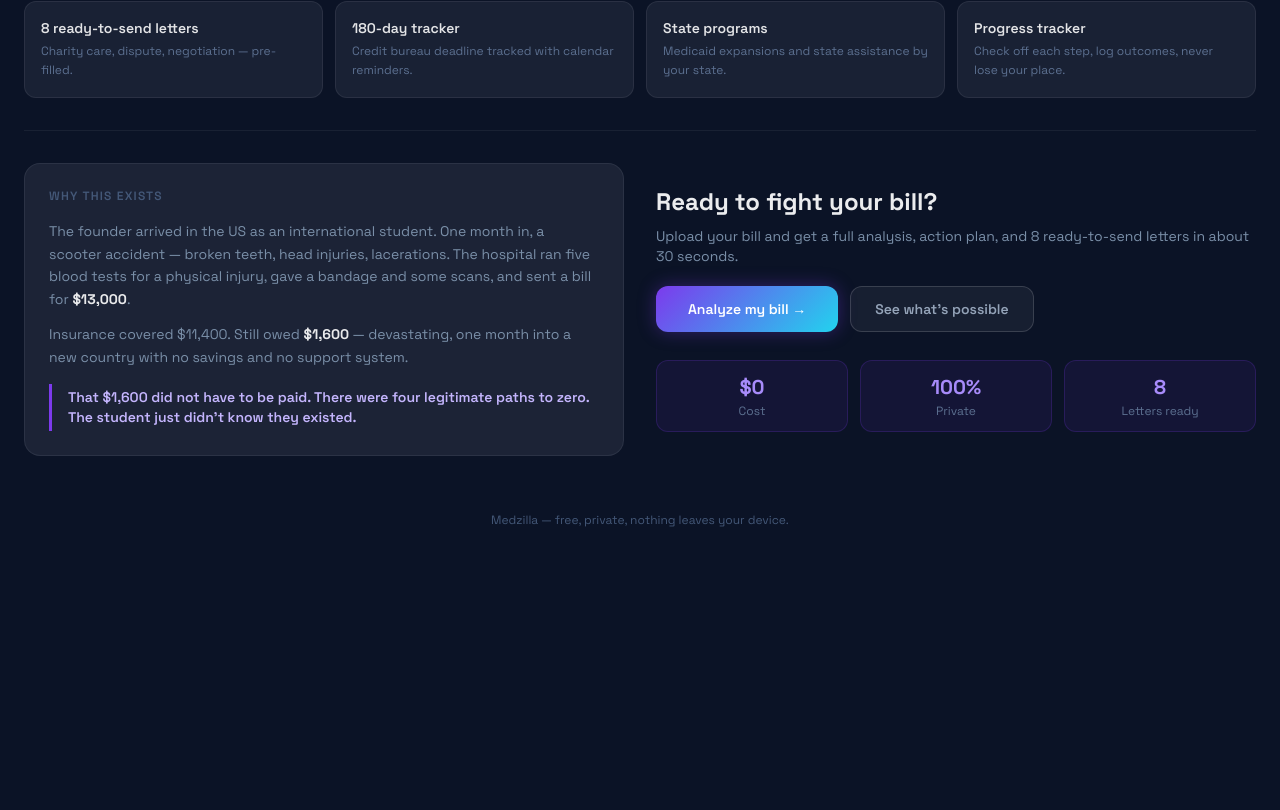
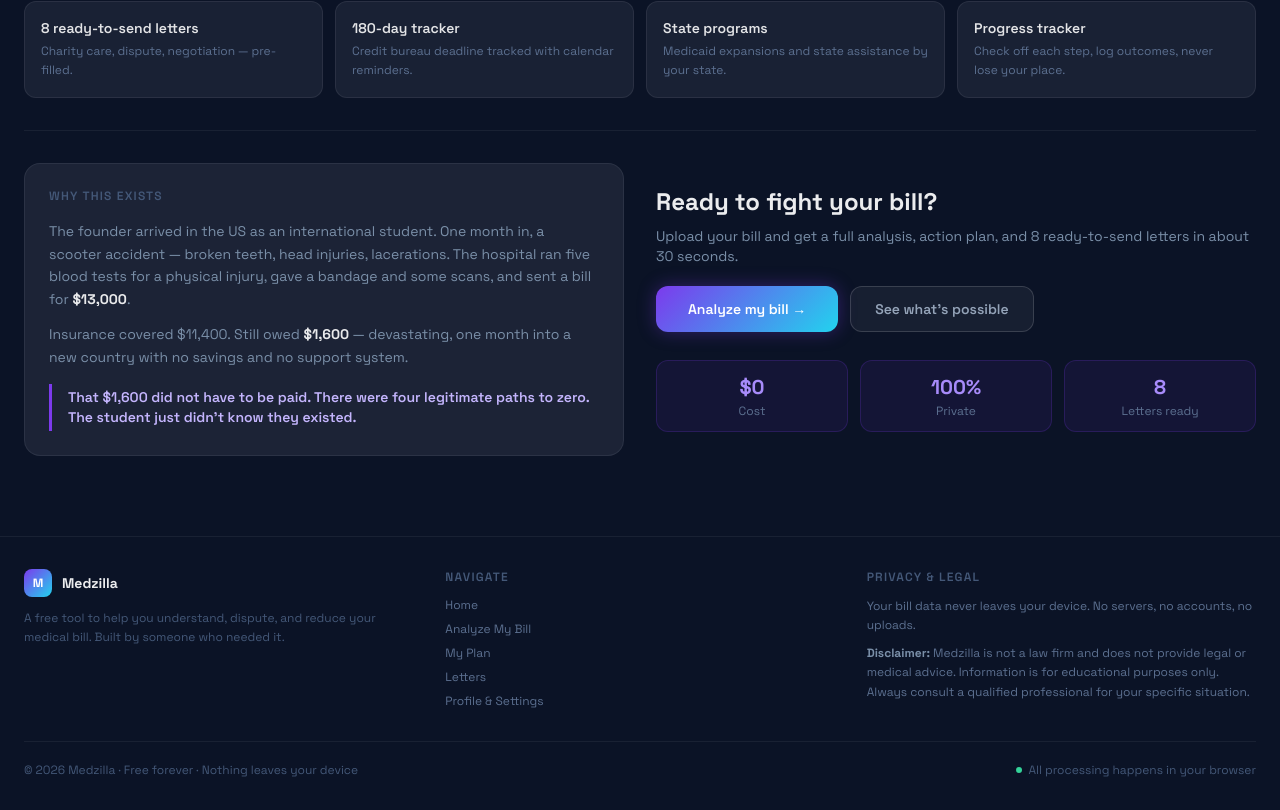
Before and after one commit to Yashika1306/Medzilla, a React (Vite) app: page / in a window 1280 px wide. Shown: the part 823-1633 px from the top of the page. Before the commit the page ends 1375 px from the top, so only its background shows below. Built offline with nearby package versions, Linux system fonts and the light colour scheme.

Commit message:
Add favicon, OG tags, PWA manifest, 404 page, footer with disclaimer

```diff
--- a/index.html
+++ b/index.html
@@ -2,10 +2,33 @@
 <html lang="en">
   <head>
     <meta charset="UTF-8" />
-    <link rel="icon" type="image/svg+xml" href="/medzilla/favicon.svg" />
+    <link rel="icon" type="image/svg+xml" href="/favicon.svg" />
+    <link rel="manifest" href="/manifest.json" />
     <meta name="viewport" content="width=device-width, initial-scale=1.0" />
-    <title>Medzilla — Your medical bill, explained</title>
-    <meta name="description" content="Your medical bill, explained. Stop paying bills you don't owe. Free tool for international students." />
+    <meta name="theme-color" content="#7C3AED" />
+
+    <!-- Primary meta -->
+    <title>Medzilla — Fight Your Medical Bill</title>
+    <meta name="description" content="Decode every charge, dispute overbilling, and find every path to reduce or eliminate your hospital bill. Free, private — nothing leaves your device." />
+    <meta name="keywords" content="medical bill help, hospital bill dispute, charity care, medical debt, international students, CPT codes, overbilling" />
+
+    <!-- Open Graph (WhatsApp, Facebook, iMessage) -->
+    <meta property="og:type" content="website" />
+    <meta property="og:url" content="https://medzilla.vercel.app" />
+    <meta property="og:title" content="Medzilla — Before you pay that bill, you have options." />
+    <meta property="og:description" content="Decode charges, dispute overbilling, generate dispute letters, and find every legitimate path to reduce or eliminate your hospital bill. Free forever." />
+    <meta property="og:image" content="https://medzilla.vercel.app/og-image.svg" />
+    <meta property="og:image:width" content="1200" />
+    <meta property="og:image:height" content="630" />
+    <meta property="og:site_name" content="Medzilla" />
+
+    <!-- Twitter / X card -->
+    <meta name="twitter:card" content="summary_large_image" />
+    <meta name="twitter:title" content="Medzilla — Fight Your Medical Bill" />
+    <meta name="twitter:description" content="Decode charges, dispute overbilling, generate letters. Free, private, nothing leaves your device." />
+    <meta name="twitter:image" content="https://medzilla.vercel.app/og-image.svg" />
+
+    <!-- Fonts -->
     <link rel="preconnect" href="https://fonts.googleapis.com" />
     <link rel="preconnect" href="https://fonts.gstatic.com" crossorigin />
     <link href="https://fonts.googleapis.com/css2?family=Space+Grotesk:wght@300;400;500;600;700&display=swap" rel="stylesheet" />
--- a/src/App.jsx
+++ b/src/App.jsx
@@ -4,6 +4,7 @@ import Analyze from './pages/Analyze'
 import Survive from './pages/Survive'
 import Letters from './pages/Letters'
 import Profile from './pages/Profile'
+import NotFound from './pages/NotFound'
 
 export default function App() {
   return (
@@ -14,6 +15,7 @@ export default function App() {
         <Route path="/survive" element={<Survive />} />
         <Route path="/letters" element={<Letters />} />
         <Route path="/profile" element={<Profile />} />
+        <Route path="*" element={<NotFound />} />
       </Routes>
     </BrowserRouter>
   )
--- /dev/null
+++ b/src/components/Footer.jsx
@@ -0,0 +1,77 @@
+import { NavLink } from 'react-router-dom'
+
+export default function Footer() {
+  return (
+    <footer
+      className="mt-12 border-t"
+      style={{ borderColor: 'rgba(255,255,255,0.06)' }}
+    >
+      <div className="max-w-7xl mx-auto px-6 py-8">
+        <div className="grid sm:grid-cols-3 gap-8 mb-8">
+
+          {/* Brand */}
+          <div>
+            <div className="flex items-center gap-2.5 mb-3">
+              <div
+                className="w-7 h-7 rounded-lg flex items-center justify-center text-white font-bold text-xs"
+                style={{ background: 'linear-gradient(135deg, #7C3AED, #22D3EE)' }}
+              >M</div>
+              <span className="font-bold text-sm" style={{ color: 'rgba(255,255,255,0.92)' }}>Medzilla</span>
+            </div>
+            <p className="text-xs leading-relaxed" style={{ color: '#445878' }}>
+              A free tool to help you understand, dispute, and reduce your medical bill.
+              Built by someone who needed it.
+            </p>
+          </div>
+
+          {/* Links */}
+          <div>
+            <p className="text-xs font-semibold uppercase tracking-widest mb-3" style={{ color: '#445878' }}>Navigate</p>
+            <div className="space-y-2">
+              {[
+                { to: '/', label: 'Home' },
+                { to: '/analyze', label: 'Analyze My Bill' },
+                { to: '/survive', label: 'My Plan' },
+                { to: '/letters', label: 'Letters' },
+                { to: '/profile', label: 'Profile & Settings' },
+              ].map(({ to, label }) => (
+                <NavLink
+                  key={to}
+                  to={to}
+                  className="block text-xs transition-colors hover:text-white"
+                  style={{ color: '#5c7090' }}
+                >
+                  {label}
+                </NavLink>
+              ))}
+            </div>
+          </div>
+
+          {/* Privacy & Legal */}
+          <div>
+            <p className="text-xs font-semibold uppercase tracking-widest mb-3" style={{ color: '#445878' }}>Privacy & Legal</p>
+            <div className="space-y-2 text-xs leading-relaxed" style={{ color: '#5c7090' }}>
+              <p>Your bill data never leaves your device. No servers, no accounts, no uploads.</p>
+              <p>
+                <strong style={{ color: '#7a8fa8' }}>Disclaimer:</strong> Medzilla is not a law firm and does not provide legal or medical advice.
+                Information is for educational purposes only. Always consult a qualified professional for your specific situation.
+              </p>
+            </div>
+          </div>
+        </div>
+
+        {/* Bottom bar */}
+        <div
+          className="pt-5 border-t flex flex-col sm:flex-row items-center justify-between gap-3 text-xs"
+          style={{ borderColor: 'rgba(255,255,255,0.06)', color: '#445878' }}
+        >
+          <p>© {new Date().getFullYear()} Medzilla · Free forever · Nothing leaves your device</p>
+          <div className="flex items-center gap-1.5">
+            <span className="w-1.5 h-1.5 rounded-full bg-emerald-400" />
+            <span>All processing happens in your browser</span>
+          </div>
+        </div>
+      </div>
+    </footer>
+  )
+}
--- a/src/pages/Analyze.jsx
+++ b/src/pages/Analyze.jsx
@@ -1,6 +1,7 @@
 import { useState, useEffect } from 'react'
 import { useNavigate } from 'react-router-dom'
 import Nav from '../components/Nav'
+import Footer from '../components/Footer'
 import BillUploader from '../components/BillUploader'
 import BillBreakdown from '../components/BillBreakdown'
 import ChatInterface from '../components/ChatInterface'
@@ -153,6 +154,7 @@ export default function Analyze() {
           </div>
         </div>
       </main>
+      <Footer />
     </div>
   )
 }
--- a/src/pages/Home.jsx
+++ b/src/pages/Home.jsx
@@ -1,5 +1,6 @@
 import { useNavigate } from 'react-router-dom'
 import Nav from '../components/Nav'
+import Footer from '../components/Footer'
 
 export default function Home() {
   const navigate = useNavigate()
@@ -142,11 +143,8 @@ export default function Home() {
           </div>
         </section>
 
-        <div className="py-6 text-center text-xs" style={{ color: '#445878' }}>
-          Medzilla — free, private, nothing leaves your device.
-        </div>
-
       </div>
+      <Footer />
     </div>
   )
 }
--- a/src/pages/Letters.jsx
+++ b/src/pages/Letters.jsx
@@ -1,6 +1,7 @@
 import { useState, useEffect } from 'react'
 import { useNavigate, useLocation } from 'react-router-dom'
 import Nav from '../components/Nav'
+import Footer from '../components/Footer'
 import LetterGenerator from '../components/LetterGenerator'
 
 export default function Letters() {
@@ -54,6 +55,7 @@ export default function Letters() {
 
         <LetterGenerator bill={bill} initialLetterKey={initialLetterKey} />
       </main>
+      <Footer />
     </div>
   )
 }
--- /dev/null
+++ b/src/pages/NotFound.jsx
@@ -0,0 +1,29 @@
+import { useNavigate } from 'react-router-dom'
+import Nav from '../components/Nav'
+
+export default function NotFound() {
+  const navigate = useNavigate()
+
+  return (
+    <div className="min-h-screen" style={{ backgroundColor: '#0b1326' }}>
+      <Nav />
+      <div className="max-w-lg mx-auto px-6 py-24 text-center">
+        <div
+          className="text-8xl font-bold mb-4"
+          style={{ background: 'linear-gradient(135deg, #7C3AED, #22D3EE)', WebkitBackgroundClip: 'text', WebkitTextFillColor: 'transparent' }}
+        >
+          404
+        </div>
+        <h1 className="text-2xl font-bold mb-3" style={{ color: 'rgba(255,255,255,0.92)' }}>
+          Page not found
+        </h1>
+        <p className="text-sm mb-8" style={{ color: '#7a8fa8' }}>
+          The page you're looking for doesn't exist.
+        </p>
+        <button onClick={() => navigate('/')} className="btn-primary px-8 py-3 rounded-xl">
+          Go home
+        </button>
+      </div>
+    </div>
+  )
+}
--- a/src/pages/Profile.jsx
+++ b/src/pages/Profile.jsx
@@ -1,5 +1,6 @@
 import { useState } from 'react'
 import Nav from '../components/Nav'
+import Footer from '../components/Footer'
 import UserProfileForm from '../components/UserProfileForm'
 import { getApiKey, setApiKey } from '../utils/geminiClient'
 
@@ -141,6 +142,7 @@ export default function Profile() {
           <UserProfileForm />
         </div>
       </main>
+      <Footer />
     </div>
   )
 }
--- a/src/pages/Survive.jsx
+++ b/src/pages/Survive.jsx
@@ -1,6 +1,7 @@
 import { useState, useEffect } from 'react'
 import { useNavigate } from 'react-router-dom'
 import Nav from '../components/Nav'
+import Footer from '../components/Footer'
 import SurvivalToolkit from '../components/SurvivalToolkit'
 import ActionPlan from '../components/ActionPlan'
 import SavingsEstimate from '../components/SavingsEstimate'
@@ -138,6 +139,7 @@ export default function Survive() {
           </div>
         )}
       </main>
+      <Footer />
     </div>
   )
 }
```
Also changed, not shown: public/favicon.svg (added), public/manifest.json (added), public/og-image.svg (added).
